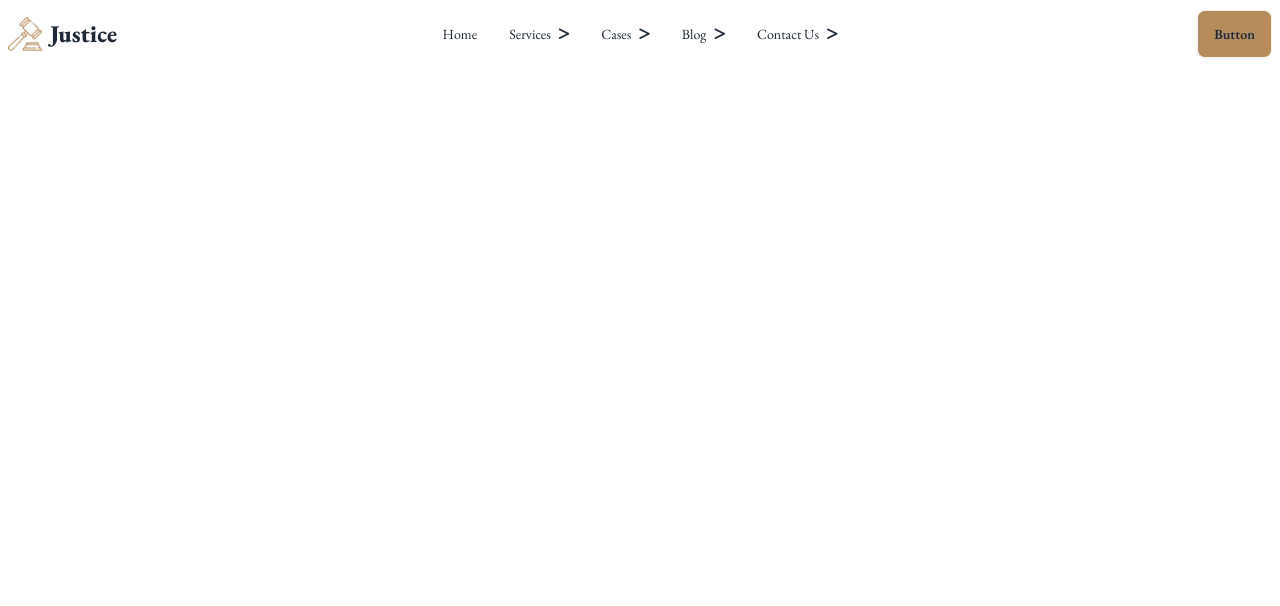
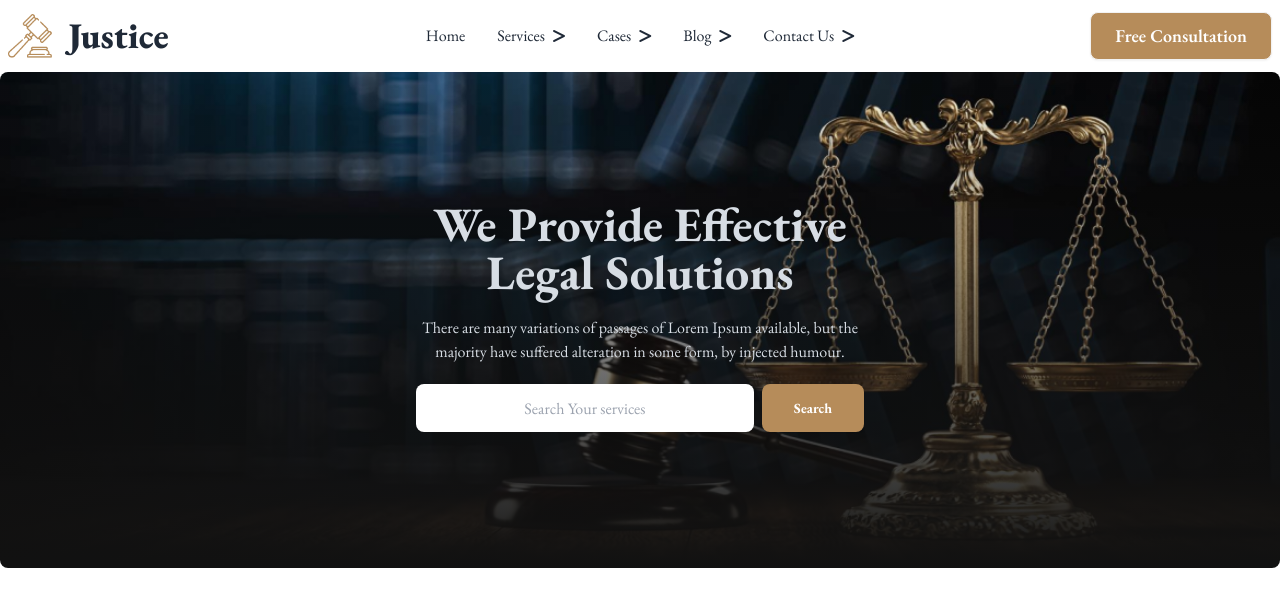
Before and after one commit to Elias-bd/legal-solution-tailwind, a plain HTML site: page index.html in a window 1280 px wide. Shown: the top 606 px of the page. Drawn offline with nearby package versions, Linux system fonts and the light colour scheme.

Commit message:
added banner section with responsiveness

```diff
--- a/index.html
+++ b/index.html
@@ -17,9 +17,7 @@
   <link href="https://cdn.jsdelivr.net/npm/daisyui@4.12.23/dist/full.min.css" rel="stylesheet" type="text/css" />
   <script src="https://cdn.tailwindcss.com"></script>
 
-    <!-- font awesome CDN  -->
 
-    <script src="https://kit.fontawesome.com/5c09957b7e.js" crossorigin="anonymous"></script>
 
   <!-- Css for Fonts  -->
 
@@ -42,7 +40,11 @@
         }
       }
     }
-    </script
+  </script>
+
+  <!-- font awesome CDN  -->
+
+  <script src="https://kit.fontawesome.com/5c09957b7e.js" crossorigin="anonymous"></script>
 
 </head>
 
@@ -51,11 +53,11 @@
 
     <div class="navbar bg-base-100">
       <div class="navbar-start">
-              <img class="w-[34px]" src="images/business.png" alt="">
-              <a class="ml-2 font-extrabold text-2xl">Justice</a>
+        <img class="w-[44px]" src="images/business.png" alt="">
+        <a class="ml-4 font-extrabold text-4xl">Justice</a>
       </div>
       <div class="navbar-center hidden lg:flex">
-              <ul class="menu menu-horizontal px-1">
+        <ul class="menu menu-horizontal px-1 text-base">
           <li><a>Home </a></li>
           <li><a>Services <i class="fa-solid fa-greater-than"></i></a></li>
           <li><a>Cases <i class="fa-solid fa-greater-than"></i></a></li>
@@ -65,25 +67,16 @@
       </div>
       <div class="navbar-end">
         <div class=" md:flex">
-                    <button class="btn bg-btn-bg hidden md:block">Button</button>
+          <button class="btn bg-btn-bg hidden md:block text-lg text-white font-semibold py-2 px-6 text-center">Free
+            Consultation</button>
           <div class="dropdown">
             <div tabindex="0" role="button" class="btn btn-ghost lg:hidden">
-                        <svg
-                          xmlns="http://www.w3.org/2000/svg"
-                          class="h-5 w-5"
-                          fill="none"
-                          viewBox="0 0 24 24"
+              <svg xmlns="http://www.w3.org/2000/svg" class="h-5 w-5" fill="none" viewBox="0 0 24 24"
                 stroke="currentColor">
-                          <path
-                            stroke-linecap="round"
-                            stroke-linejoin="round"
-                            stroke-width="2"
-                            d="M4 6h16M4 12h8m-8 6h16" />
+                <path stroke-linecap="round" stroke-linejoin="round" stroke-width="2" d="M4 6h16M4 12h8m-8 6h16" />
               </svg>
             </div>
-                      <ul
-                        tabindex="0"
-                        class="menu menu-sm dropdown-content bg-base-100 rounded-box z-[1] mt-3 w-24 p-2 shadow">
+            <ul tabindex="0" class="menu menu-sm dropdown-content bg-base-100 rounded-box z-[1] mt-3 w-24 p-2 shadow">
               <li><a>Home</a></li>
               <li><a>Services</a></li>
               <li><a>Cases</a></li>
@@ -96,6 +89,27 @@
 
       </div>
     </div>
+
+    <section class="">
+
+      <div class="hero py-28 rounded-lg  " style="background-image: linear-gradient(0deg, rgba(17, 17, 17, 1), rgba(17, 17, 17, 0) ), url('images/banner.png'); ">
+
+        <div class="hero-content text-neutral-content text-center">
+          <div class="max-w-md">
+            <h1 class="mb-5 text-5xl font-bold">We Provide Effective Legal Solutions</h1>
+            <p class="mb-5">
+              There are many variations of passages of Lorem Ipsum available, but the majority have suffered alteration in some form, by injected humour.
+            </p>
+            <div class="md:flex md:gap-2">
+              <input class="w-[350px] h-[48px] rounded-lg text-center mb-2 border-none" type="text" name="" id="" placeholder="Search Your services">
+            <button class="btn bg-btn-bg px-8 py-4 border-none text-white font-bold">Search</button>
+            </div>
+
+          </div>
+        </div>
+      </div>
+
+    </section>
 
 
   </header>
```
Lines whose indentation alone changed are shown as unchanged.
